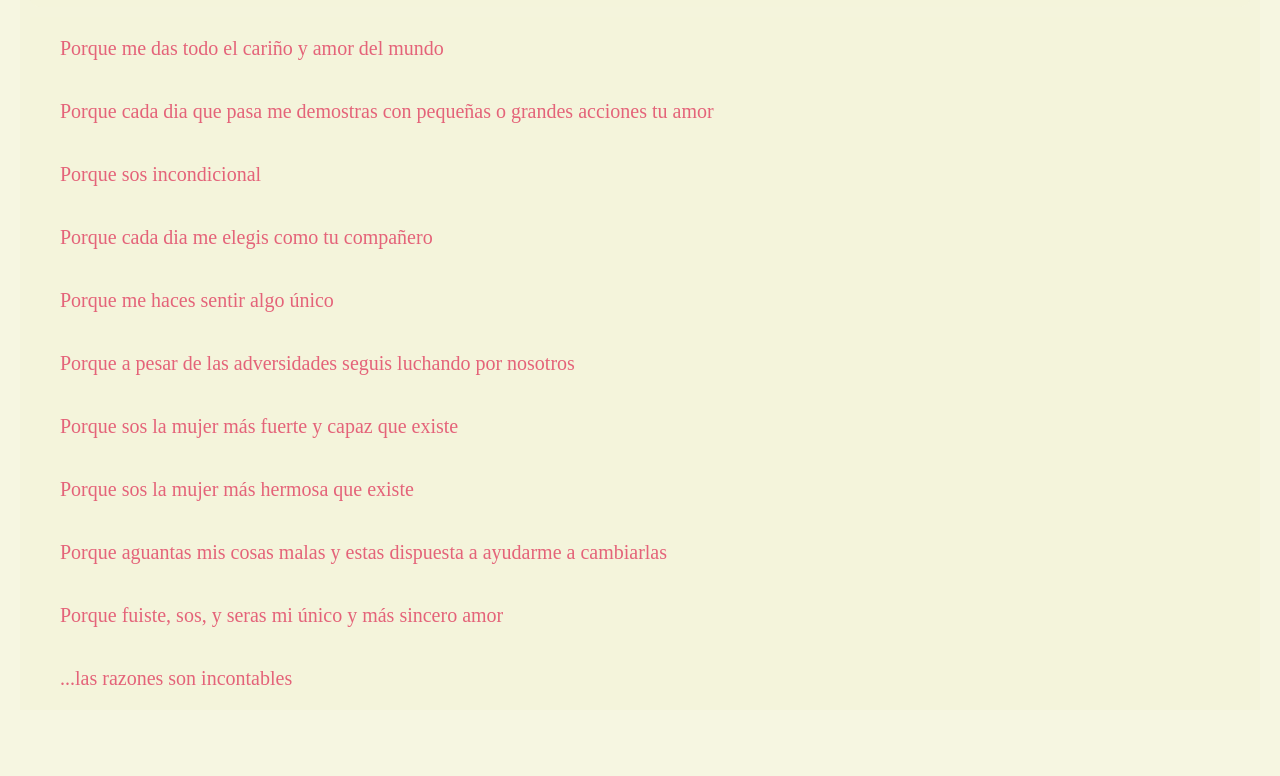
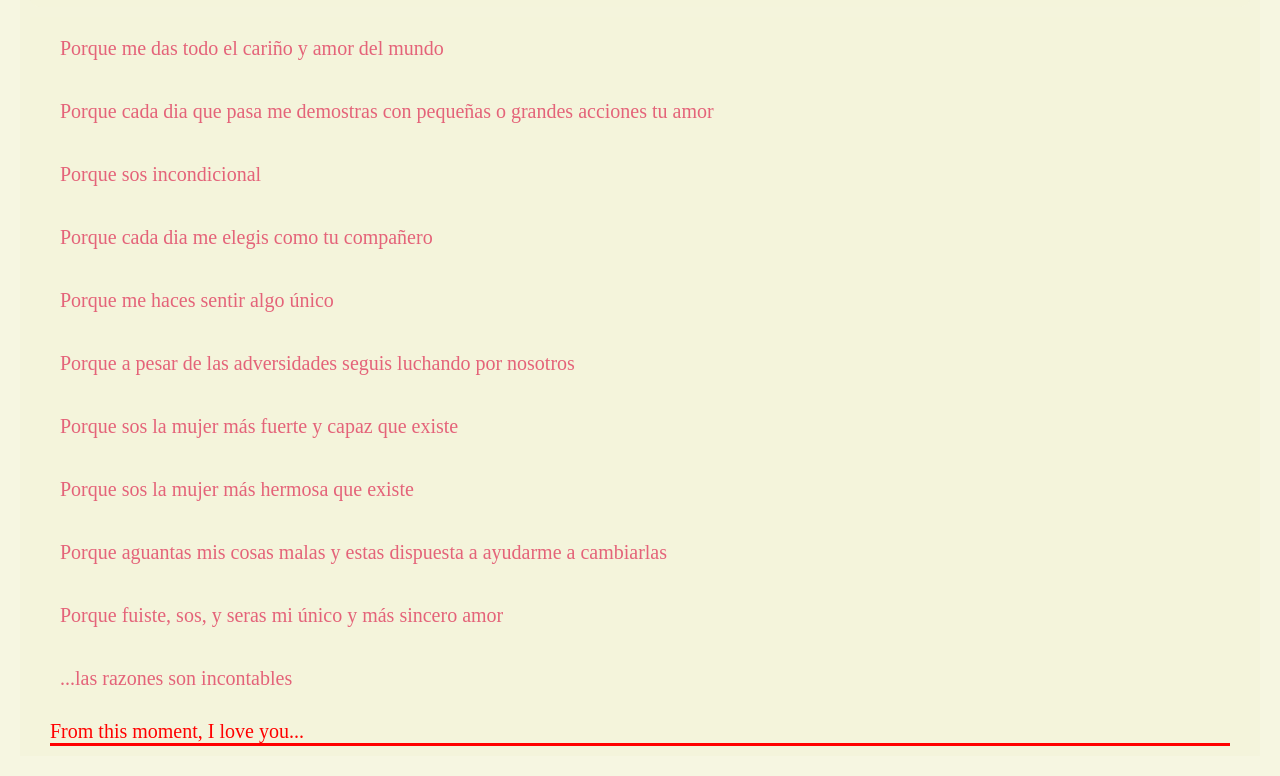
Before and after one commit to Matiussss1/Pagina-cumple-yure, a plain HTML site: page sub-paginas/porqueteamo.html in a window 1280 px wide. Shown: the part 70-846 px from the top of the page. Before the commit the page ends 800 px from the top, so only its background shows below. Drawn offline with Linux system fonts and the light colour scheme; a web font is replaced by a local one.

Commit message:
ahora si

```diff
--- a/sub-paginas/porqueteamo.html
+++ b/sub-paginas/porqueteamo.html
@@ -26,7 +26,7 @@
             <li><p>Porque aguantas mis cosas malas y estas dispuesta a ayudarme a cambiarlas</p></li>
             <li><p>Porque fuiste, sos, y seras mi único y más sincero amor</p></li>
             <li><p>...las razones son incontables</p></li>
-
+            <a href="https://www.youtube.com/watch?v=a-Lp2uC_1lg">From this moment, I love you...</a>
         </ul>
     </main>
 </body>
--- a/sub-paginas/styles2.css
+++ b/sub-paginas/styles2.css
@@ -31,3 +31,7 @@ header{
     font-size: 20px;
     color: rgb(228, 99, 121);
 }
+a{
+    color: red;
+    border-bottom: solid red;
+}
--- a/sub-paginas/stylescarta.css
+++ b/sub-paginas/stylescarta.css
@@ -11,6 +11,7 @@ a{
     color: inherit;
     color: rgb(255, 127, 127);
     font-size: 30px;
+    border-bottom: solid red;
 }
 h2{
     font-size: 30px;
```
